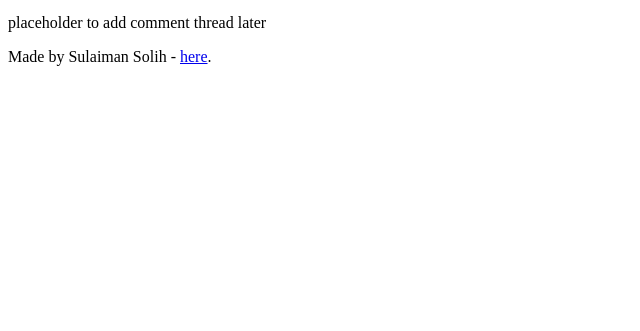
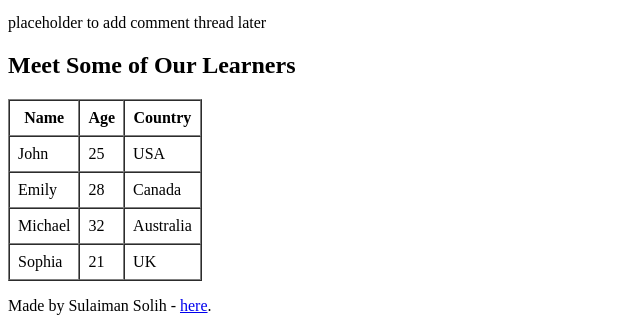
Before and after one commit to Lazihardworker/My_First_Portfolio, a plain HTML site: page html_basic/index.html in a window 1280 px wide. Shown: the part 1088-1419 px from the top of the page, without its empty margins (0-640 px from the left). Before the commit the page ends 1170 px from the top, so only its background shows below. Drawn offline with Linux system fonts and the light colour scheme.

Commit message:
Add learner info table to index.html

```diff
--- a/html_basic/index.html
+++ b/html_basic/index.html
@@ -40,6 +40,40 @@
       <aside>
         <p>placeholder to add comment thread later</p>
       </aside>
+
+<!-- 🎨 Add a learners table before the </article> tag -->
+<h2>Meet Some of Our Learners</h2>
+<table border="1" cellspacing="0" cellpadding="8">
+  <thead>
+    <tr>
+      <th>Name</th>
+      <th>Age</th>
+      <th>Country</th>
+    </tr>
+  </thead>
+  <tbody>
+    <tr>
+      <td>John</td>
+      <td>25</td>
+      <td>USA</td>
+    </tr>
+    <tr>
+      <td>Emily</td>
+      <td>28</td>
+      <td>Canada</td>
+    </tr>
+    <tr>
+      <td>Michael</td>
+      <td>32</td>
+      <td>Australia</td>
+    </tr>
+    <tr>
+      <td>Sophia</td>
+      <td>21</td>
+      <td>UK</td>
+    </tr>
+  </tbody>
+</table>
     </main>
     <footer>
       <p>Made by Sulaiman Solih - <a href="https://linkedin.com/in/sulaimansolih" target="_blank">here</a>.</p>
```
